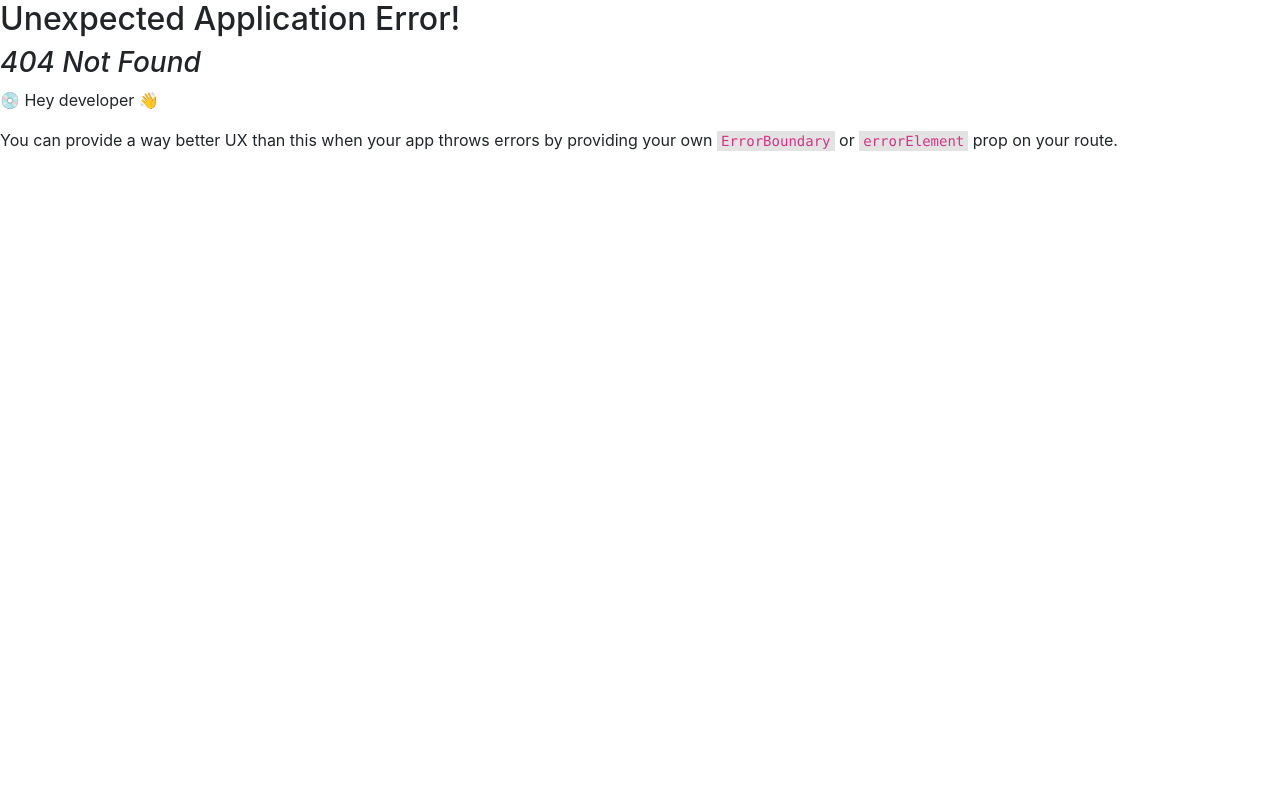
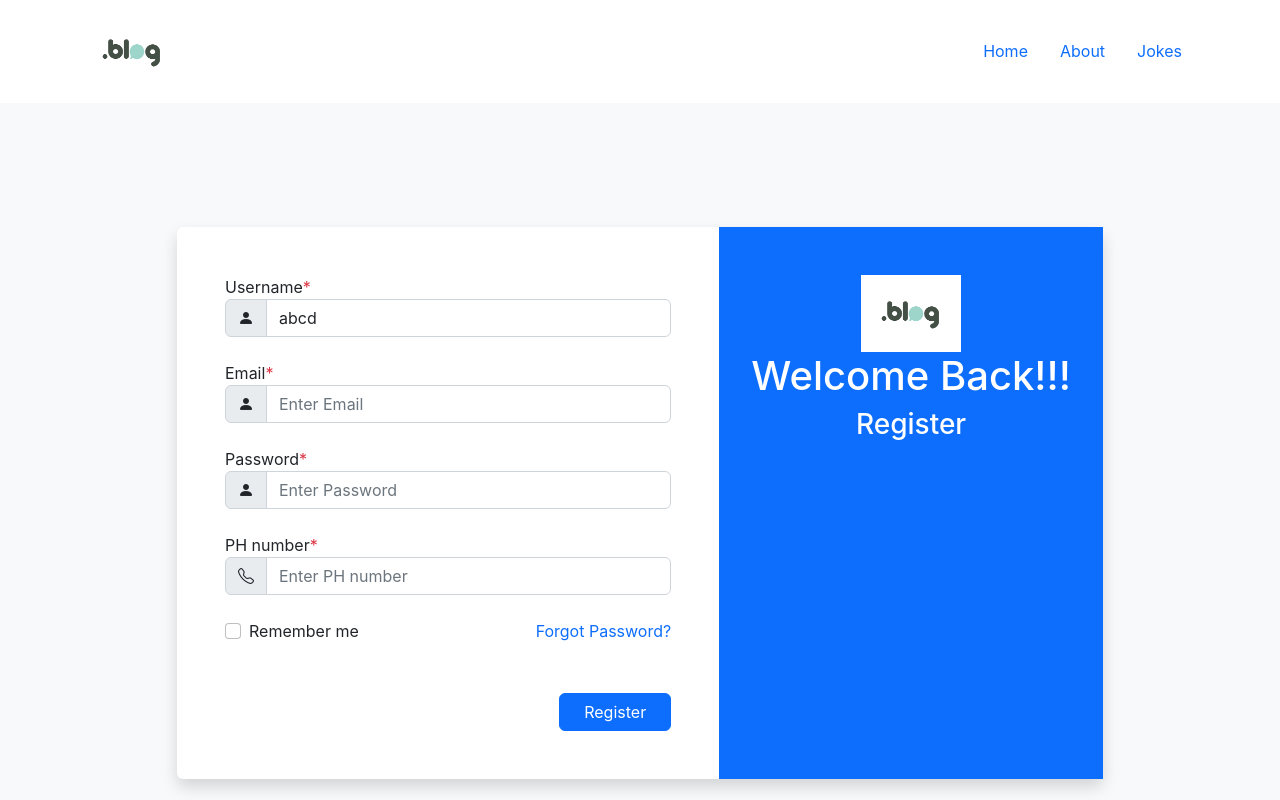
Before and after one commit to inder0089/blogapp, a React (Create React App) app: page /register in a window 1280 px wide. Before the commit this address had no page. Shown: the top 800 px of the page. Built offline with nearby package versions, Linux system fonts and the light colour scheme.

Commit message:
register from

```diff
--- /dev/null
+++ b/src/pages/Register.js
@@ -0,0 +1,175 @@
+/** @format */
+
+import React, { useState } from "react";
+import logo from "../assets/images/logo.png";
+
+const Register = () => {
+  //   const [Username, setUsername] = useState("");
+  //   const [email, setEamil] = useState("");
+  //   const [password, setPassword] = useState("");
+  const [formData, setFormData] = useState({
+    username: "abcd",
+    email: "",
+    password: "",
+    PHnumber: "",
+    // 'inder sing': '29'
+  });
+  const handalFormValue = (e) => {
+    const { value: fieldValue, name: fieldName } = e?.target;
+
+    setFormData({
+      ...formData,
+      [fieldName]: fieldValue,
+    });
+  };
+  console.log(formData);
+
+  const { email, password, username } = formData;
+
+  //   const { email, password, username } = reduxReducer
+
+  //   console.log(formData['inder sing']);
+
+  const arr = ["rahul", "Mohit ji", "Inder", "Rushikesh"];
+
+  //   console?.log("Arr ==>", arr[0]);
+
+  //   const roomate1 = arr[0]
+  //   const roomate2 = arr[1]
+
+  //   const [roomate1, , roomarte3] = arr;
+
+  //   console.log(roomate1, roomarte3);
+
+  const formMap = [
+    {
+      fieldName: "username",
+      fieldValue: username,
+      label: "Username",
+    },
+    {
+      fieldName: "email",
+      fieldValue: email,
+      label: "Email",
+    },
+    {
+      fieldName: "password",
+      fieldValue: password,
+      label: "Password",
+      type: "password",
+    },
+    {
+      fieldName: "PHnumber",
+      fieldValue: formData?.PHnumber,
+      label: "PH number",
+      type: "number",
+      inputIcon: "bi bi-telephone",
+    },
+  ];
+
+  return (
+    <>
+      <div className='login-page bg-light'>
+        <div className='container'>
+          <div className='row'>
+            <div className='col-lg-10 offset-lg-1'>
+              <div className='bg-white shadow rounded'>
+                <div className='row'>
+                  <div className='col-md-7 pe-0'>
+                    <div className='form-left h-100 py-5 px-5'>
+                      <form
+                        onSubmit={(e) => {
+                          e?.preventDefault();
+                          console.log("formadata with api call ==>", formData);
+                        }}
+                        className='row g-4'>
+                        {formMap?.map((item) => {
+                          const {
+                            fieldName,
+                            fieldValue,
+                            label,
+                            type,
+                            inputIcon,
+                          } = item;
+
+                          return (
+                            <div className='col-12'>
+                              <label>
+                                {label}
+                                <span className='text-danger'>*</span>
+                              </label>
+                              <div className='input-group'>
+                                <div className='input-group-text'>
+                                  <i
+                                    className={
+                                      inputIcon
+                                        ? inputIcon
+                                        : "bi bi-person-fill"
+                                    }></i>
+                                </div>
+                                <input
+                                  type={type ? type : "text"}
+                                  className='form-control'
+                                  placeholder={`Enter ${label}`}
+                                  value={fieldValue}
+                                  name={fieldName}
+                                  onChange={(e) => handalFormValue(e)}
+                                />
+                              </div>
+                            </div>
+                            // <FromInput
+                            //   item={item}
+                            //   handalFormValue={handalFormValue}
+                            // />
+                          );
+                        })}
+
+                        <div className='col-sm-6'>
+                          <div className='form-check'>
+                            <input
+                              className='form-check-input'
+                              type='checkbox'
+                              id='inlineFormCheck'
+                            />
+                            <label
+                              className='form-check-label'
+                              for='inlineFormCheck'>
+                              Remember me
+                            </label>
+                          </div>
+                        </div>
+
+                        <div className='col-sm-6'>
+                          <a href='#' className='float-end text-primary'>
+                            Forgot Password?
+                          </a>
+                        </div>
+
+                        <div className='col-12'>
+                          <button
+                            type='submit'
+                            className='btn btn-primary px-4 float-end mt-4'>
+                            Register
+                          </button>
+                        </div>
+                      </form>
+                    </div>
+                  </div>
+                  <div className='col-md-5 ps-0 d-none d-md-block'>
+                    <div className='form-right h-100 bg-primary text-white text-center pt-5'>
+                      <img style={{ width: "100px" }} src={logo} alt='logo' />
+                      <h2 className='fs-1'>Welcome Back!!!</h2>
+                      <h3 className='mb-3'>Register</h3>
+                    </div>
+                  </div>
+                </div>
+              </div>
+            </div>
+          </div>
+        </div>
+      </div>
+    </>
+  );
+};
+
+export default Register;
```
Also changed, not shown: src/common/FromInput.js (added, +35 -0 lines), src/index.js (+7 -0 lines), src/pages/todo/Todolist.js (added, +13 -0 lines), 1 other file (tests, documents, lock files or other folders).
